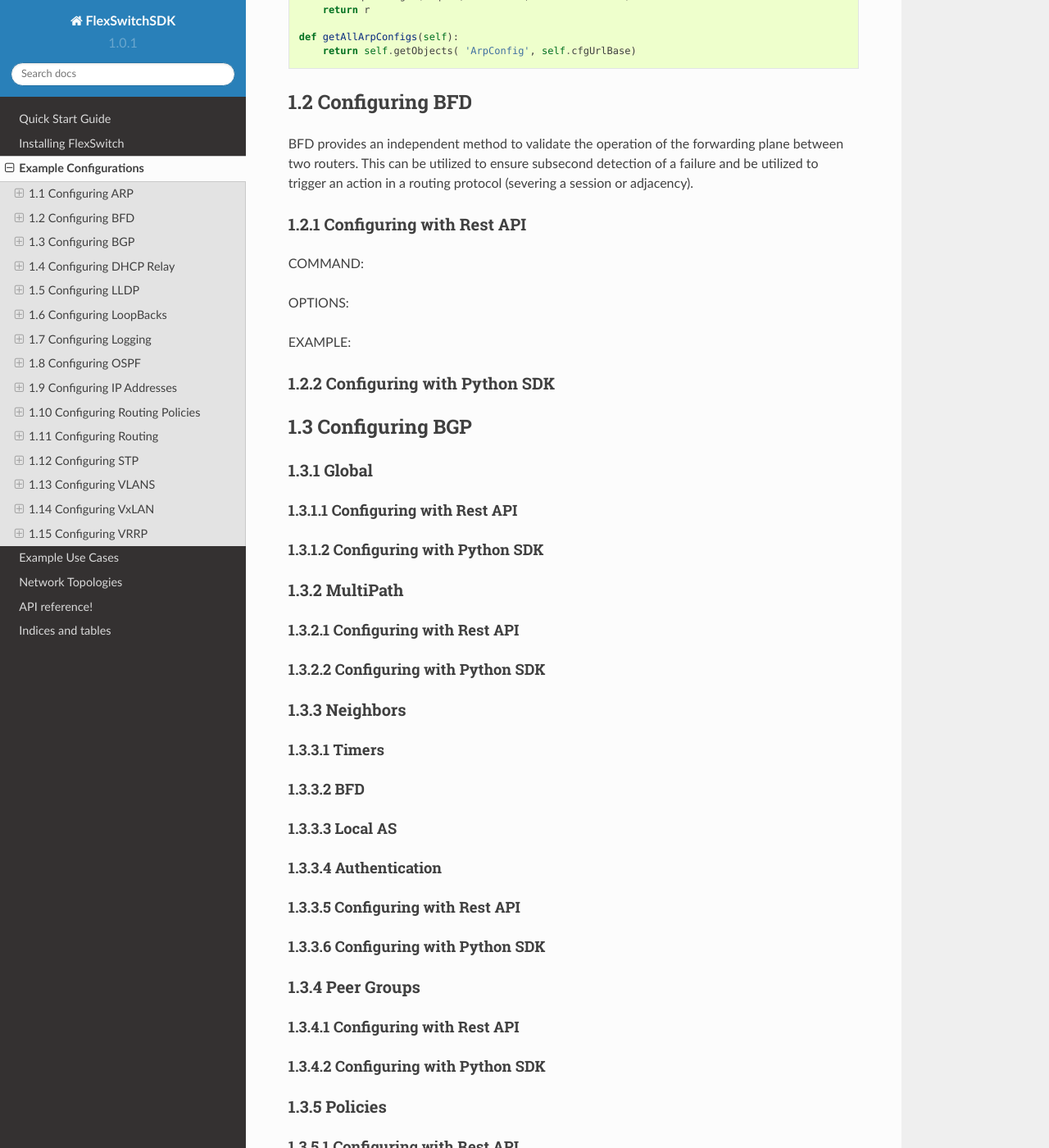
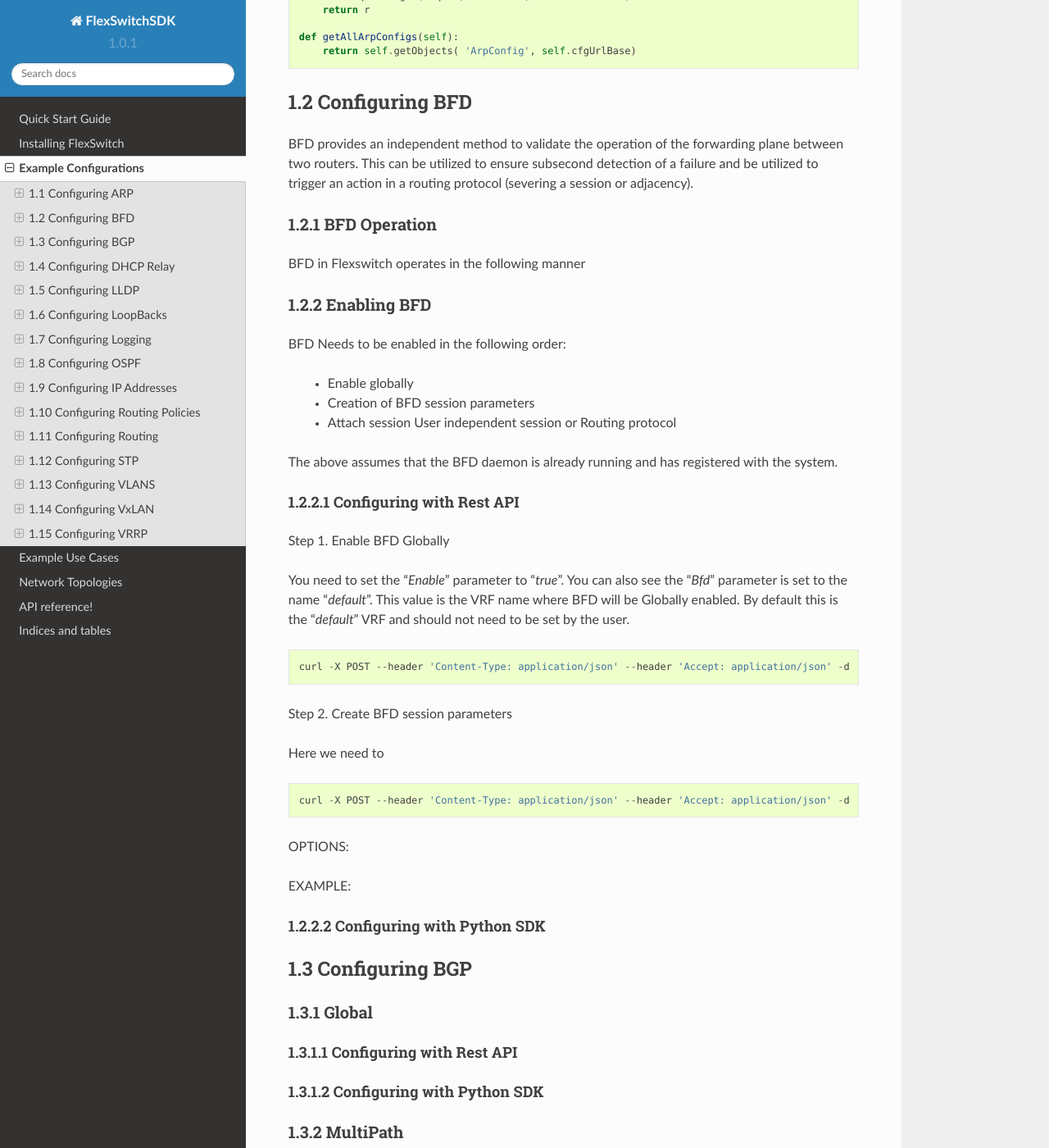
Before and after one commit to yorktips/flexSdk, a Sphinx documentation site: the page built from gendoc/source/example.rst, in a window 1280 px wide and 1400 px high, scrolled down 8423 px. Shown: the whole window at 82% size. Built offline with Sphinx 7.4.7 and the Read the Docs theme 2.0.0, drawn with Linux system fonts in a browser that asks for light colours; formulas are drawn with MathJax 3; some of the changed text lies outside the part shown.

Commit message:
Updated BFD documentation

```diff
--- a/gendoc/source/example.rst
+++ b/gendoc/source/example.rst
@@ -480,16 +480,48 @@
 
 Configuring BFD
 ---------------
-BFD provides an independent method to validate the operation of the forwarding plane between two routers.  This can be utilized to ensure subsecond detection of a failure and be utilized to trigger an action in a routing protocol (severing a session or adjacency).
+BFD provides an independent method to validate the operation of the forwarding plane between two routers.
+This can be utilized to ensure subsecond detection of a failure and be utilized to trigger an action in a routing protocol (severing a session or adjacency).
+
+
+BFD Operation
+^^^^^^^^^^^^^^
+
+BFD in Flexswitch operates in the following manner
+
+
+Enabling BFD
+^^^^^^^^^^^^
+
+BFD Needs to be enabled in the following order:
+
+ - Enable globally
+ - Creation of BFD session parameters
+ - Attach session User independent session or Routing protocol
+
+The above assumes that the BFD daemon is already running and has registered with the system.
+
 
 Configuring with Rest API
-^^^^^^^^^^^^^^^^^^^^^^^^^^
+"""""""""""""""""""""""""
+
+Step 1. Enable BFD Globally
+
+You need to set the "*Enable*" parameter to "*true*".  You can also see the "*Bfd*" parameter is set to the name "*default*".  This value is the
+VRF name where BFD will be Globally enabled. By default this is the "*default*" VRF and should not need to be set by the user.
+
+::
+
+	curl -X POST --header 'Content-Type: application/json' --header 'Accept: application/json' -d '{"Bfd":"default","Enable":"true"}' 'http://<*your-switchip*>:8080/public/v1/config/BfdGlobal'
 
 
+Step 2. Create BFD session parameters
 
-COMMAND:
+Here we need to
 
 ::
+
+	curl -X POST --header 'Content-Type: application/json' --header 'Accept: application/json' -d '{"Name":"BFD_session","LocalMultiplier":"3","DesiredMinTxInterval":"250","RequiredMinRxInterval":"250","RequiredMinEchoRxInterval":"0","DemandEnabled":"false","AuthenticationEnabled":"false","AuthKeyId":"1","AuthData":"snaproute"}' 'http://<*your-switchip*>:8080/public/v1/Config/BfdSessionParam'
 
 
 OPTIONS:
@@ -499,7 +531,7 @@
 
 
 Configuring with Python SDK
-^^^^^^^^^^^^^^^^^^^^^^^^^^^
+""""""""""""""""""""""""""""
 
 Configuring BGP
 ---------------
```
Also changed, not shown: other parts of gendoc/source/example.rst (+4 -4 lines).
